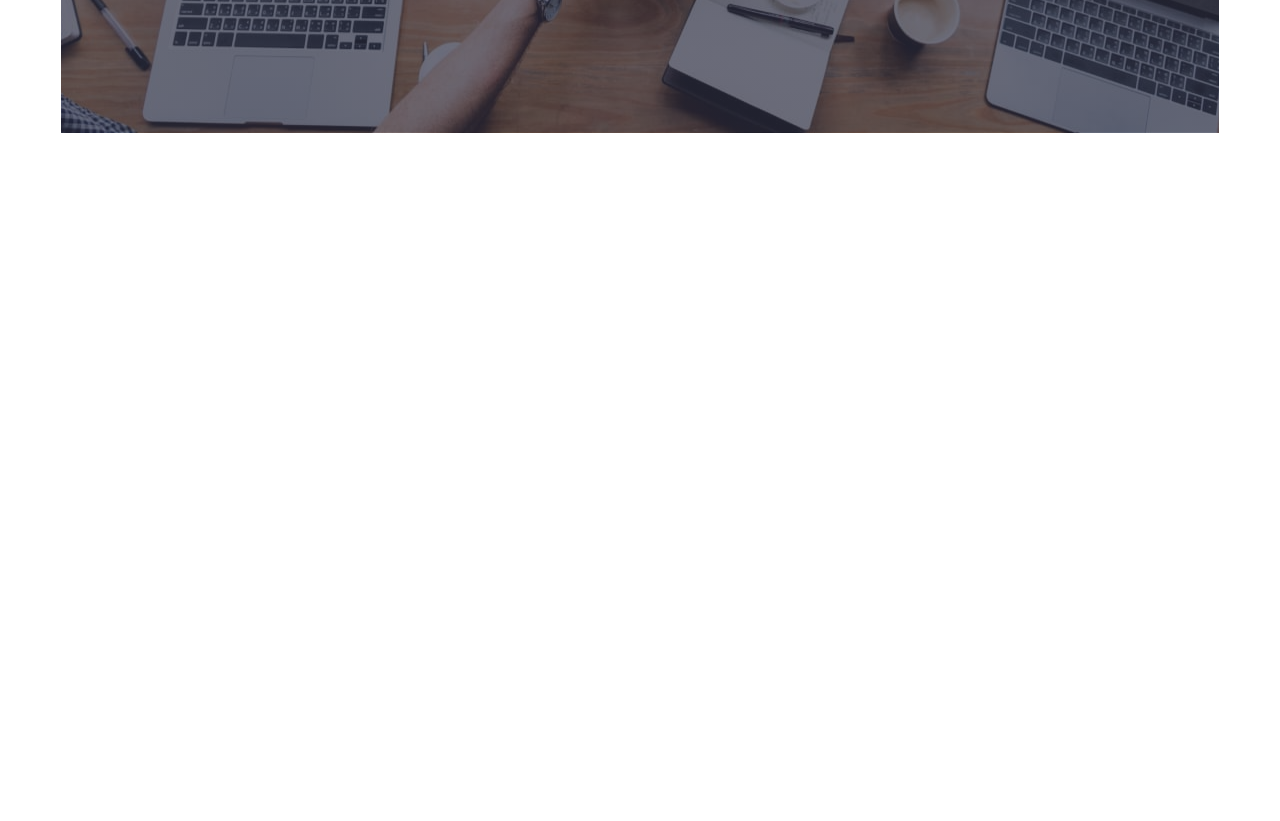
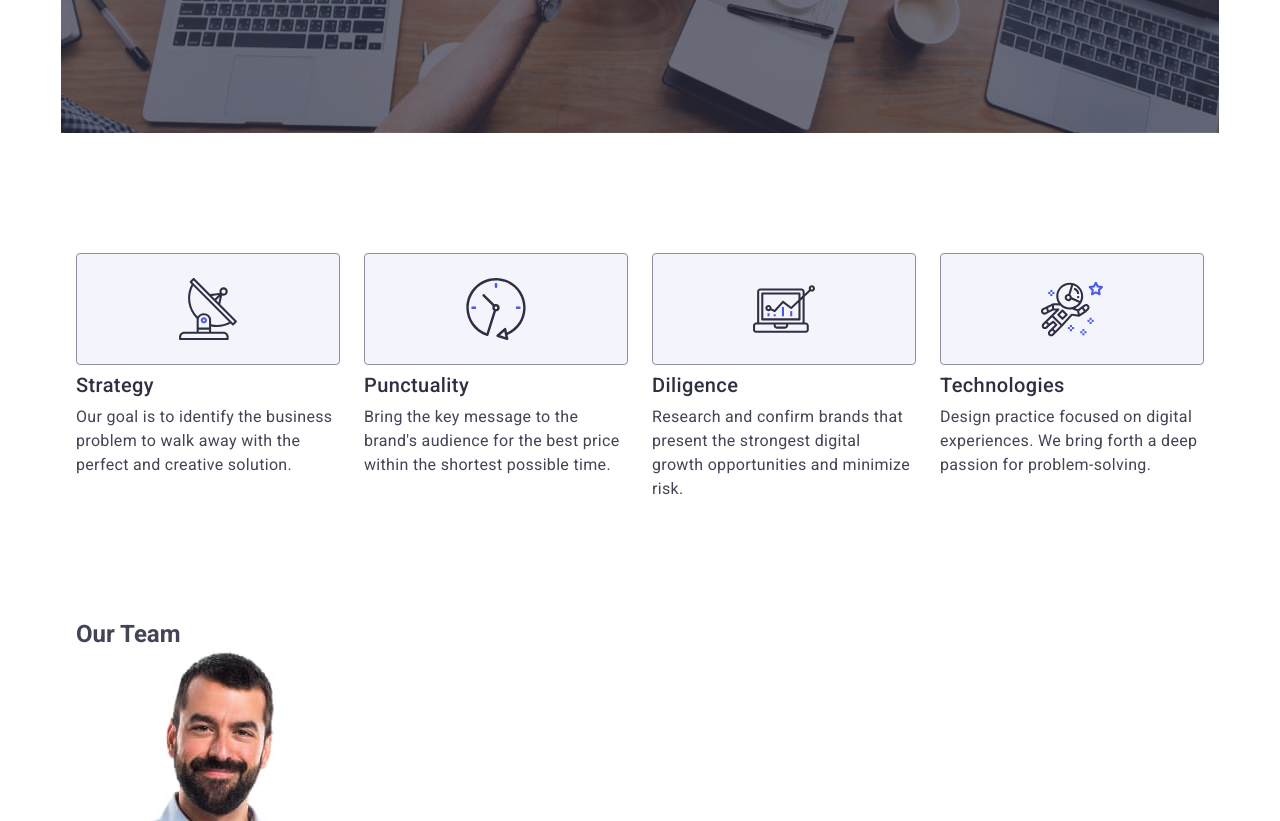
Before and after one commit to MyroslavaHubar/goit-markup-hw-06, a plain HTML site: page index.html in a window 1280 px wide. Shown: the part 540-1361 px from the top of the page. Before the commit the page ends 800 px from the top, so only its background shows below. Drawn offline with nearby package versions, Linux system fonts and the light colour scheme.

Commit message:
index fail

```diff
--- a/css/style.css
+++ b/css/style.css
@@ -215,7 +215,7 @@ button {
   color: #404bbf;
 }
 
-/* =========== Mobile menu =========== */
+/* ================== Mobile menu =========== */
 
 @media only screen and (min-width: 320px) {
   .mobile-menu {
@@ -284,7 +284,7 @@ button {
     margin-bottom: auto;
   }
 
-  .mobile-menu-nav-itom {
+  .mobile-menu-nav-itom:not(:last-child) {
     margin-bottom: 40px;
   }
   .mobile-menu-nav-link {
@@ -311,7 +311,7 @@ button {
     margin-top: auto;
   }
 
-  .mobile-menu-address-item {
+  .mobile-menu-address-item:not(:first-child) {
     margin-top: 24px;
   }
 
@@ -369,6 +369,7 @@ button {
 }
 
 /*================hero image=================*/
+
 .section-button-service {
   background: #2e2f42;
   max-width: 320px;
@@ -385,6 +386,18 @@ button {
   background-position: center;
 }
 
+@media screen and (min-device-pixel-ratio: 2),
+  screen and (min-resolution: 192dpi),
+  screen and (min-resolution: 2dppx) {
+  .section-button-service {
+    background-image: linear-gradient(
+        rgba(46, 47, 66, 0.7),
+        rgba(46, 47, 66, 0.7)
+      ),
+      url("../images/hero-mob@2x.jpg");
+  }
+}
+
 @media only screen and (min-width: 768px) {
   .section-button-service {
     max-width: 768px;
@@ -394,6 +407,18 @@ button {
         rgba(46, 47, 66, 0.7)
       ),
       url("../images/hero-tab.jpg");
+  }
+
+  @media screen and (min-device-pixel-ratio: 2),
+    screen and (min-resolution: 192dpi),
+    screen and (min-resolution: 2dppx) {
+    .section-button-service {
+      background-image: linear-gradient(
+          rgba(46, 47, 66, 0.7),
+          rgba(46, 47, 66, 0.7)
+        ),
+        url("../images/hero-tab@2x.jpg");
+    }
   }
 }
 
@@ -406,6 +431,18 @@ button {
         rgba(46, 47, 66, 0.7)
       ),
       url("../images/hero-desk.jpg");
+  }
+
+  @media screen and (min-device-pixel-ratio: 2),
+    screen and (min-resolution: 192dpi),
+    screen and (min-resolution: 2dppx) {
+    .section-button-service {
+      background-image: linear-gradient(
+          rgba(46, 47, 66, 0.7),
+          rgba(46, 47, 66, 0.7)
+        ),
+        url("../images/hero-desk@2x.jpg");
+    }
   }
 }
 
@@ -480,3 +517,99 @@ button {
     box-shadow: 0 4px 4px 0 rgba(0, 0, 0, 0.15);
   }
 }
+
+/* ==============Section 1 ===================*/
+
+.section-advantages {
+  padding: 96px 0;
+}
+
+@media only screen and (min-width: 768px) {
+  .advantages-list {
+    display: flex;
+    flex-wrap: wrap;
+    column-gap: 24px;
+    row-gap: 72px;
+  }
+
+  .advantages-item {
+    width: calc((100% - 24px) / 2);
+  }
+}
+
+.advantages-subtitle {
+  font-weight: 700;
+  font-size: 36px;
+  line-height: 1.1;
+  letter-spacing: 0.02em;
+  text-transform: capitalize;
+  text-align: center;
+  color: #2e2f42;
+  margin-bottom: 8px;
+}
+
+@media only screen and (min-width: 768px) {
+  .advantages-subtitle {
+    text-align: start;
+  }
+}
+
+.advantages-text {
+  font-weight: 500;
+  font-size: 16px;
+  line-height: 1.5;
+  letter-spacing: 0.02em;
+  color: #434455;
+}
+
+@media only screen and (max-width: 767px) {
+  .advantages-item:not(:last-child) {
+    margin-bottom: 72px;
+  }
+}
+
+@media only screen and (max-width: 1157px) {
+  .advantage-icon {
+    display: none;
+  }
+}
+
+@media only screen and (min-width: 1158px) {
+  .section-advantages {
+    padding: 120px 0;
+  }
+
+  .advantages-list {
+    display: flex;
+    gap: 24px;
+  }
+
+  .advantages-item {
+    width: calc((100% - 72px) / 4);
+  }
+
+  .advantage-icon {
+    display: flex;
+    justify-content: center;
+    align-items: center;
+    height: 112px;
+    padding: 24px 100px;
+    margin-bottom: 8px;
+    border: 1px solid #8e8f99;
+    border-radius: 4px;
+    background-color: #f4f4fd;
+  }
+
+  .advantages-subtitle {
+    font-weight: 500;
+    font-size: 20px;
+    line-height: 1.2;
+    text-transform: none;
+  }
+
+  .advantages-text {
+    font-weight: 400;
+  }
+}
+
+/*==================Section 2=================*/
--- a/index.html
+++ b/index.html
@@ -155,9 +155,9 @@
         </div>
       </section>
 
-      <!-------Section 1----------->
+      <!-------------------Section 1----------------------->
 
-      <!-- <section class="section-advantages">
+      <section class="section-advantages">
         <div class="container">
           <h2 class="visually-hidden">Our advantages</h2>
           <ul class="advantages-list">
@@ -198,7 +198,7 @@
               </p>
             </li>
             <li class="advantages-item">
-              <div class="advantage-icon">
+            <div class="advantage-icon">
                 <svg width="64" height="64">
                   <use href="./images/icons.svg#icon-astronaut"></use>
                 </svg>
@@ -211,18 +211,18 @@
             </li>
           </ul>
         </div>
-      </section> -->
+      </section>
 
       <!-----------Section 2--------->
 
-      <!-- <section class="section-team">
+      <section class="section-team">
         <div class="container">
           <h2 class="team-title">Our Team</h2>
           <ul class="team-list">
             <li class="team-item">
               <img
                 class="team-img"
-                src="./images/mark-guerrero.jpg"
+                src="./images/team/mark-guerrero.jpg"
                 alt="Mark Guerrero"
                 width="264"
                 height="260"
@@ -265,7 +265,7 @@
             <li class="team-item">
               <img
                 class="team-img"
-                src="./images/tom-ford.jpg"
+                src="./images/team/tom-ford.jpg"
                 alt="Tom Ford"
                 width="264"
                 height="260"
@@ -308,7 +308,7 @@
             <li class="team-item">
               <img
                 class="team-img"
-                src="./images/camila-garcia.jpg"
+                src="./images/team/camila-garcia.jpg"
                 alt="Camila Garcia"
                 width="264"
                 height="260"
@@ -352,7 +352,7 @@
             <li class="team-item">
               <img
                 class="team-img"
-                src="./images/daniel-wilson.jpg"
+                src="./images/team/daniel-wilson.jpg"
                 alt="Daniel Wilson"
                 width="264"
                 height="260"
@@ -394,7 +394,7 @@
             </li>
           </ul>
         </div>
-      </section> -->
+      </section>
 
       <!----------Section 3------------>
 
```
Also changed, not shown: css/desktopstyle.css (+6 -6 lines), images/team/camila-garcia@2x.jpg (added), images/team/daniel-wilson@2x.jpg (added), images/team/mark-guerrero@2x.jpg (added), images/team/tom-ford@2x.jpg (added).
